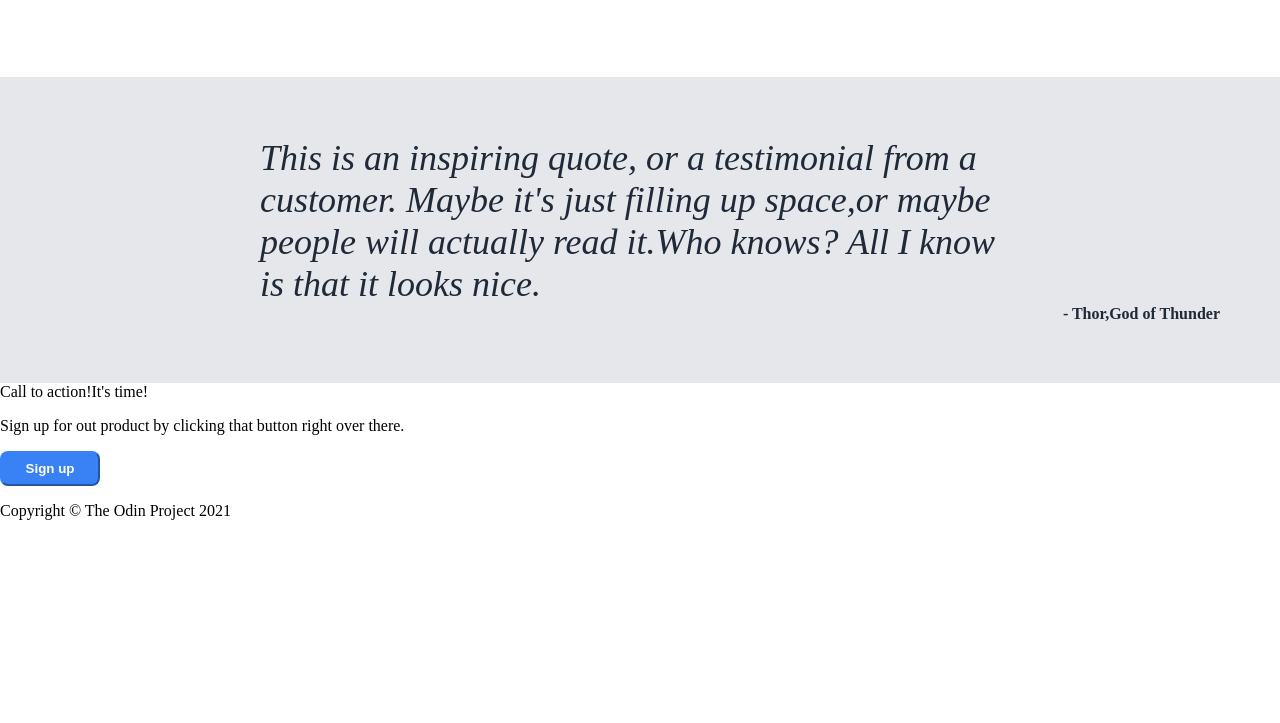
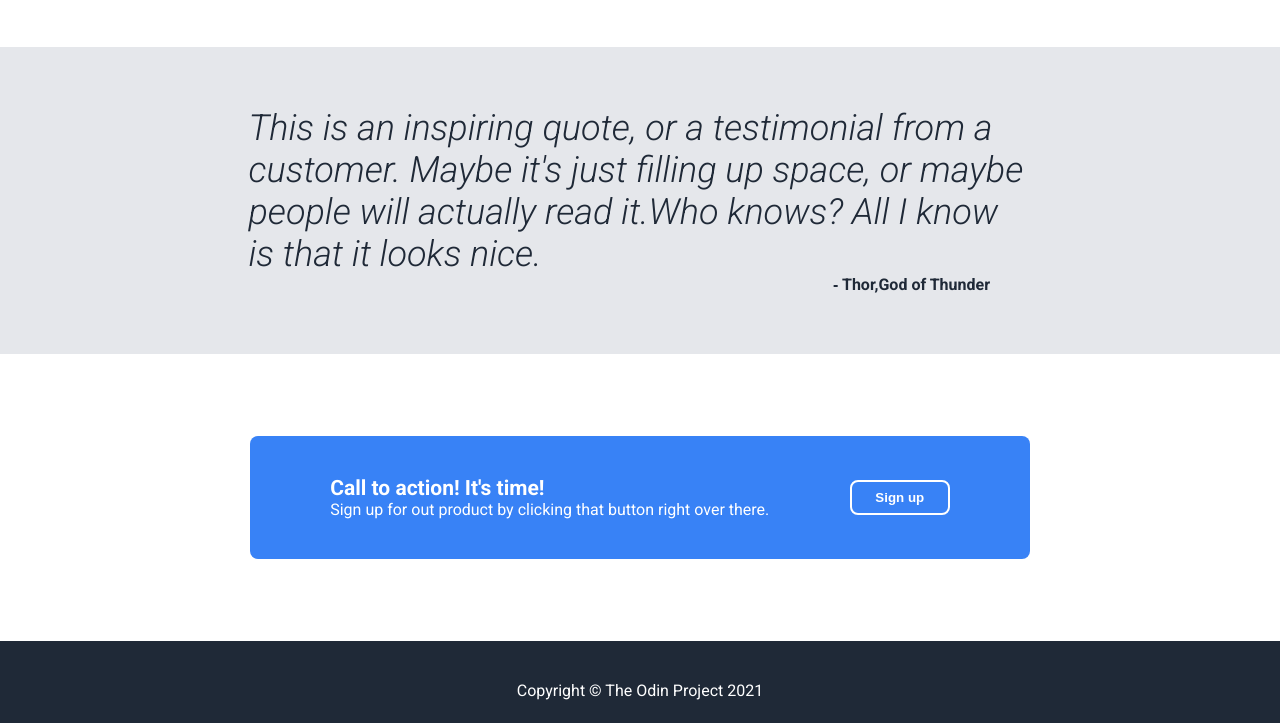
Before and after one commit to LanBlast1/Landing-page, a plain HTML site: page index.html in a window 1280 px wide. Shown: the part 856-1579 px from the top of the page. Before the commit the page ends 1392 px from the top, so only its background shows below. Drawn offline with Linux system fonts and the light colour scheme.

Commit message:
add the completed files of html and css
Just some finishing touches remain because I
forgot to use box-sizing border-box.LOL.
(In short,minor adjustments to be done)
(Change padding,width as per the original image)

```diff
--- a/index.html
+++ b/index.html
@@ -5,6 +5,9 @@
     <meta name="viewport" content="width=device-width, initial-scale=1.0">
     <title>Document</title>
     <link rel="stylesheet" href="./style.css">
+    <link rel="preconnect" href="https://fonts.googleapis.com">
+    <link rel="preconnect" href="https://fonts.gstatic.com" crossorigin>
+    <link href="https://fonts.googleapis.com/css2?family=Roboto:ital,wght@0,100;0,300;0,400;0,500;0,700;0,900;1,100;1,300;1,400;1,500;1,700;1,900&display=swap" rel="stylesheet">
 </head>
 <body>
     <div class="header">
@@ -18,9 +21,9 @@
         </div>
         <div class="header-two">
             <div class="one">
-                <h1>This website is awesome.</h1>
+                <p class="awesome">This website is awesome.</p>
                 <p>This website has some subtext that goes here under the main title.It's a smaller font and the color is lower contrast</p>
-                <button >Sign up</button>
+                <button id="sign-up-one">Sign up</button>
             </div>
             <img src="./images/porsche.jpg" height="400" width="600">
         </div>
@@ -45,16 +48,24 @@
         </div>
     </div>
     <div class="quote">
-       <p class="inquote">This is an inspiring quote, or a testimonial from a customer. Maybe it's just filling up space,or maybe people will actually read it.Who knows? All I know is that it looks nice.</p>
-       <span id="thor">&#8208; Thor,God of Thunder</span>
+        <p class="inquote">This is an inspiring quote, or a testimonial from a customer. Maybe it's just filling up space, or maybe people will actually read it.Who knows? All I know is that it looks nice.</p>
+        <div id="thor">
+            <p>&#8208; Thor,God of Thunder</p>
+        </div>
     </div>
-    <div>
-        <span>Call to action!It's time!</p>
-        <p>Sign up for out product by clicking that button right over there.</p>
-        <button>Sign up</button>
+    <div class="siaction">
+        <div class="haction">
+            <div class="action">
+                <p class="Call">Call to action! It's time!</p>
+                <p>Sign up for out product by clicking that button right over there.</p>
+            </div>
+            <div class="clsi2">
+                <button id="sign-up-two">Sign up</button>
+            </div>
+        </div>
     </div>
     <div class="footer">
-        <p>Copyright &#169; The Odin Project 2021</p>
+        <p>Copyright  &#169;  The Odin Project 2021</p>
     </div>
 </body>
 </html>
--- a/style.css
+++ b/style.css
@@ -3,18 +3,30 @@ body{
     flex-direction: column;
     margin: 0;
     padding: 0;
+    font-family: "Roboto", sans-serif;
+    font-weight: 400;
+    font-style: normal;
+    box-sizing: border-box;
+}
+
+p{
+    margin: 0;
 }
 
 .header{
     display: flex;
     flex-direction: column;
+    color: white;
+}
+
+.header,.footer{
     background-color: #1F2937;
-    color: white;
 }
 
 .header-one{
     display: flex;
     justify-content: space-around;
+    margin-top: 30px;
 }
 
 ul{
@@ -48,10 +60,18 @@ button{
     background-color: #3882F6;
     width: 100px;
     padding: 8px;
-    border-radius: 8px;
-    border-color: #3882F6;
     color: white;
     font-weight: bold;
+}
+
+#sign-up-one,#sign-up-two{
+    border-style: solid;
+    border-radius: 8px;
+}
+
+#sign-up-one{
+    border-color: #3882F6;
+    margin-top: 10px;
 }
 
 .header-two .one{
@@ -59,7 +79,7 @@ button{
     color:#E5E7EB;
 }
 
-.one h1{
+.one .awesome{
     font-size: 48px;
     font-weight: 800;
     color: #F9FAF8;
@@ -75,8 +95,8 @@ button{
 .information{
     display: flex;
     justify-content: center;
-    gap:20px;
     margin-bottom: 80px;
+    gap:30px;
 }
 
 .subtext{
@@ -95,13 +115,13 @@ button{
     align-items: center;
     background-color: #E5E7EB;
     padding: 60px;
-    position: relative;
 }
 
 .quote .inquote{
-    max-width: 760px;
+    max-width: 783px;
     font-size: 36px;
     font-style:  italic;
+    font-weight: 300;
     color:#1F2937;
     margin: 0;
 }
@@ -112,5 +132,48 @@ button{
     font-size: 16px;
     font-style: normal;
     font-weight: 700;
-    align-self: flex-end;
+    width: 760px;
+    text-align: end;
+    padding-right: 60px;
 }
+
+.siaction{
+    display: flex;
+    justify-content: center;
+    padding: 82px;
+}
+.haction{
+    display: flex;
+    background-color: #3882F6;
+    width: 700px;
+    justify-content: space-around;
+    padding: 40px;
+    border-radius: 8px;
+}
+.action{
+    display: flex;
+    flex-direction: column;
+    color:white;
+}
+
+#sign-up-two{
+    border-color: white;
+}
+
+.clsi2{
+    align-self: center;
+}
+
+
+.Call{
+    font-weight: bold;
+    font-size: 21px;
+}
+
+.footer{
+    display: flex;
+    justify-content: center;
+    align-items: center;
+    color: white;
+    padding: 40px;
+}
```
